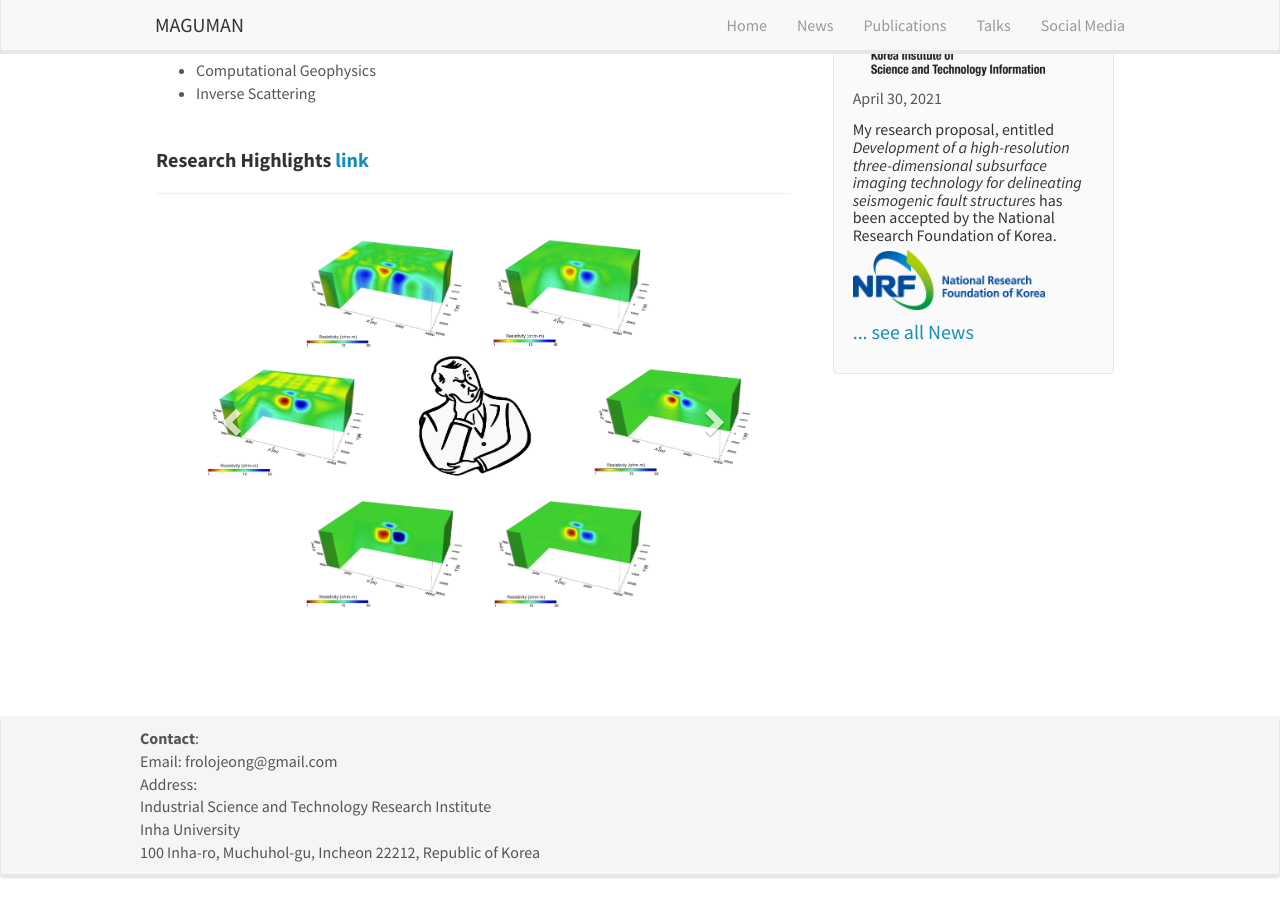
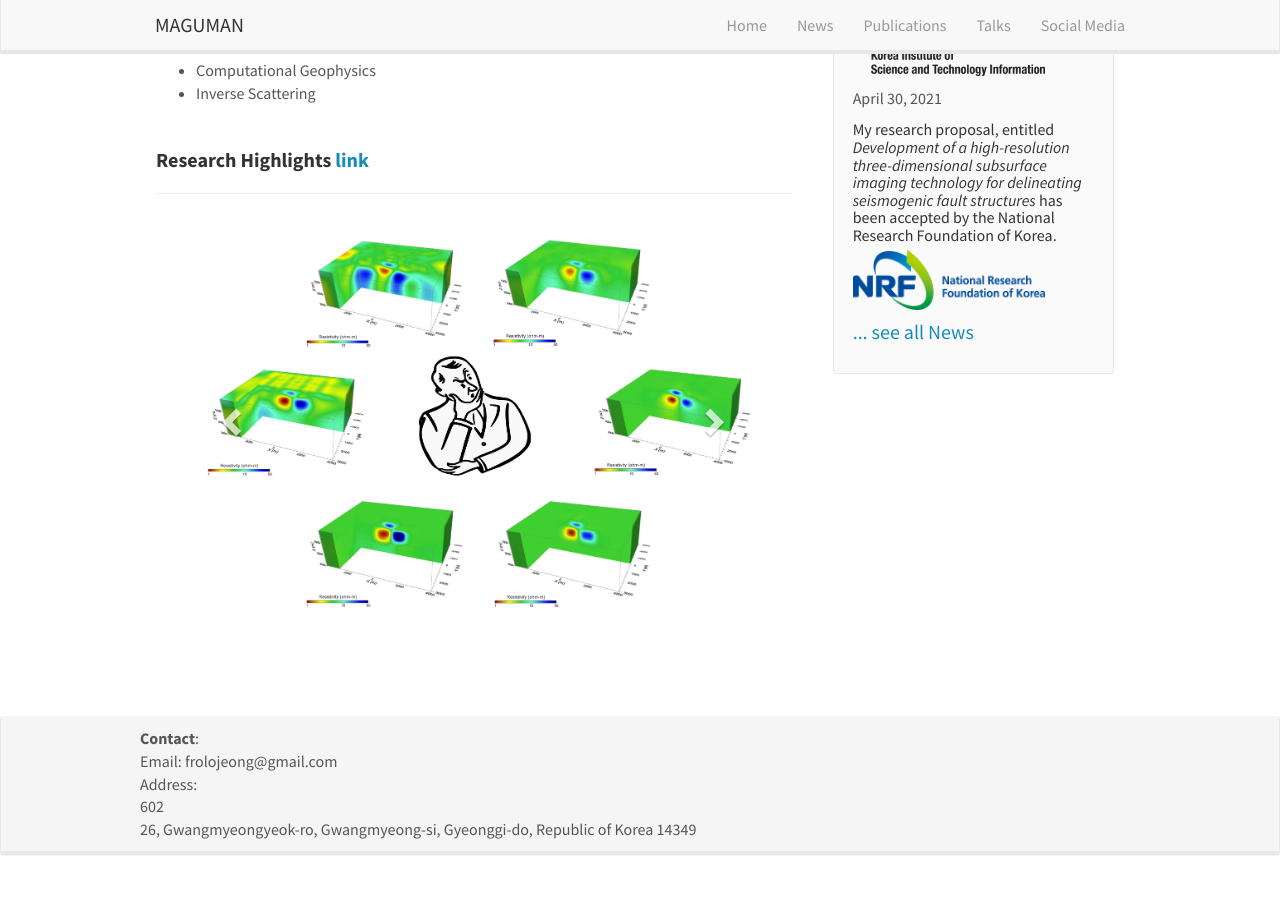
Before and after one commit to maguman/maguman.github.io, a Jekyll site: the page built from _pages/home.md, in a window 1280 px wide and 900 px high, scrolled down 564 px. Built offline with Jekyll 4.4.1, drawn with Linux system fonts in a browser that asks for light colours; nearby versions of some CDN libraries; after the commit the page ends 1441 px from its top, so only the background shows below that.

Commit message:
Update footer.html

```diff
--- a/_includes/footer.html
+++ b/_includes/footer.html
@@ -7,9 +7,8 @@
 
 		  Email: frolojeong@gmail.com <br />
 		  Address: <br />
-		  Industrial Science and Technology Research Institute<br />
-		  Inha University <br />
-		  100 Inha-ro, Muchuhol-gu, Incheon 22212, Republic of Korea<br />
+		  602 <br />
+		  26, Gwangmyeongyeok-ro, Gwangmyeong-si, Gyeonggi-do, Republic of Korea 14349<br />
 
 
 	  </div>
```
